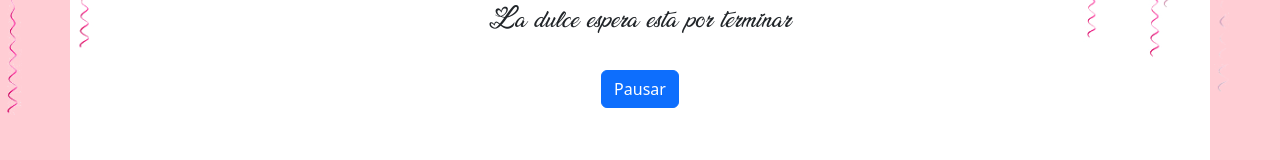
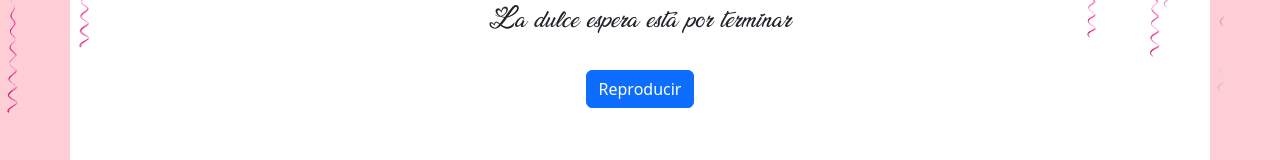
Before and after one commit to yohovani/Invitaci-n, a React (Vite) app: page / in a window 1280 px wide. Shown: the part 682-842 px from the top of the page. Built offline with nearby package versions, Linux system fonts and the light colour scheme.

Commit message:
tercera Build

```diff
--- a/src/App.jsx
+++ b/src/App.jsx
@@ -1,45 +1,51 @@
-import React, { useState, useRef, useEffect } from 'react';
-
-import './App.css'
+import React, { useState, useEffect } from 'react';
+import './App.css';
 import 'bootstrap/dist/css/bootstrap.min.css';
 import Container from 'react-bootstrap/Container';
-import globos from './assets/globos.png'
-import princesa from './assets/princesa.png'
-import cancion from './assets/audio/Te_Esperaba.mp3'
+import globos from './assets/globos.png';
+import princesa from './assets/princesa.png';
+import cancion from './assets/audio/Te_Esperaba.mp3';
 import Button from 'react-bootstrap/Button';
 
 function App() {
-  const audioRef = useRef(null); // Referencia al elemento audio
-  const [isPlaying, setIsPlaying] = useState(true); // Estado para controlar la reproducción
+  const [audio] = useState(new Audio(cancion)); // Crear instancia de Audio
+  const [isPlaying, setIsPlaying] = useState(false); // Estado para controlar la reproducción
 
-  useEffect(() => {
-    // Verificar si el audio debe estar reproduciéndose al principio
+  // Función para controlar la reproducción del audio
+  const togglePlay = () => {
     if (isPlaying) {
-      audioRef.current.play();
+      audio.pause(); // Pausar la reproducción
     } else {
-      audioRef.current.pause();
+      audio.play(); // Iniciar la reproducción
     }
-  }, [isPlaying]); // Ejecutar cuando isPlaying cambia
-
-  const togglePlay = () => {
     setIsPlaying(!isPlaying); // Cambiar el estado de reproducción
   };
 
+  // Efecto para iniciar la reproducción del audio al interactuar con la página por primera vez
+  useEffect(() => {
+    const handleInteraction = () => {
+      audio.play(); // Iniciar la reproducción del audio
+      setIsPlaying(true); // Establecer el estado de reproducción a true
+      document.removeEventListener('click', handleInteraction); // Eliminar el listener después de la primera interacción
+    };
+
+    document.addEventListener('click', handleInteraction); // Agregar un listener para el evento click
+    return () => {
+      document.removeEventListener('click', handleInteraction); // Limpiar el efecto al desmontar el componente
+    };
+  }, []); // El efecto se ejecuta solo una vez al montar el componente
+
   return (
     <>
-    <br/>
-    <img src={globos} className='globos img-fluid'/>
-      <Container className='margen'>
-        <img src={princesa} className='princesa'/><br/>
-        <h2 style={{ fontFamily: 'MiFuente' }}>La dulce espera esta por terminar</h2><br/>
-
-      <audio ref={audioRef} src={cancion} />
-
-      {/* Botón para reproducir/pausar */}
-      <Button onClick={togglePlay}>{isPlaying ? 'Pausar' : 'Reproducir'}</Button>
-    </Container>
+      <br />
+      <img src={globos} className="globos img-fluid" />
+      <Container className="margen">
+        <img src={princesa} className="princesa" /><br />
+        <h2 style={{ fontFamily: 'MiFuente' }}>La dulce espera está por terminar</h2><br />
+        <Button onClick={togglePlay}>{isPlaying ? 'Pausar' : 'Reproducir'}</Button>
+      </Container>
     </>
-  )
+  );
 }
 
-export default App
+export default App;
```
Also changed, not shown: 3 other files (tests, documents, lock files or other folders).
